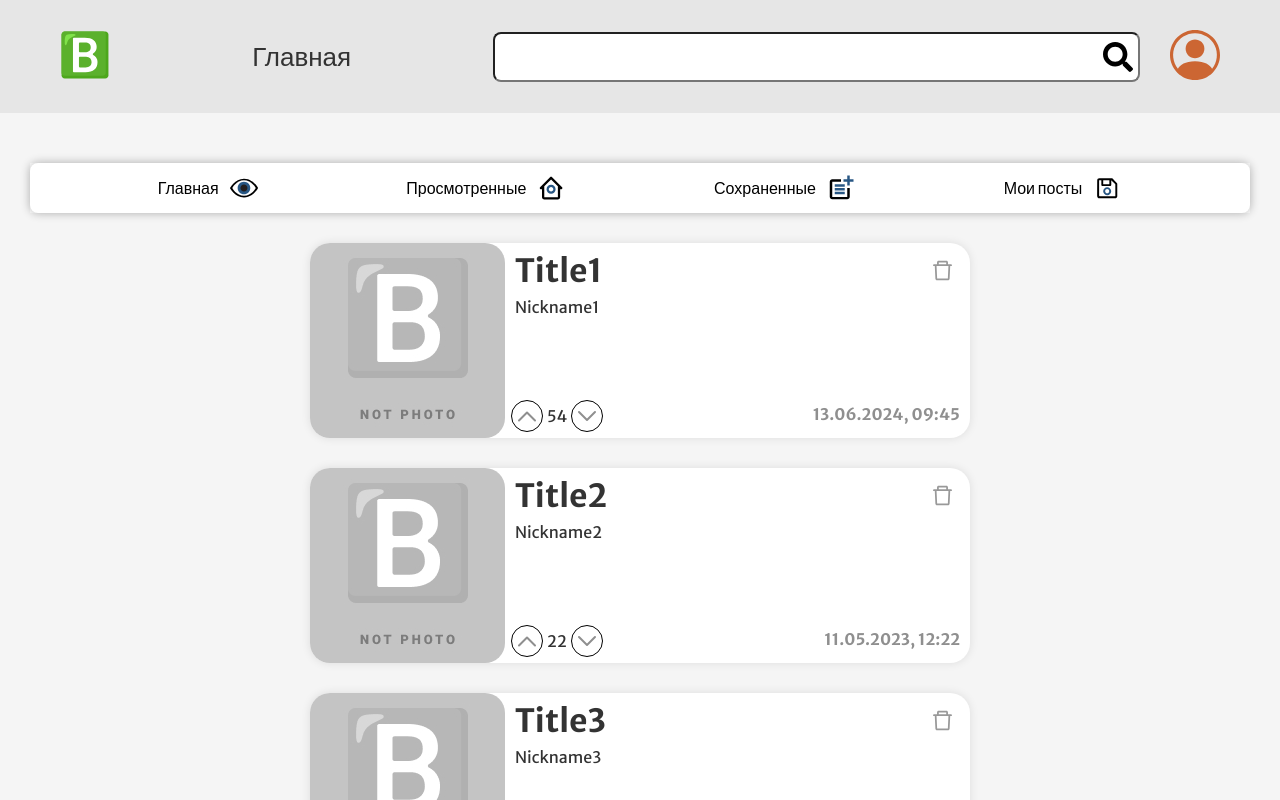
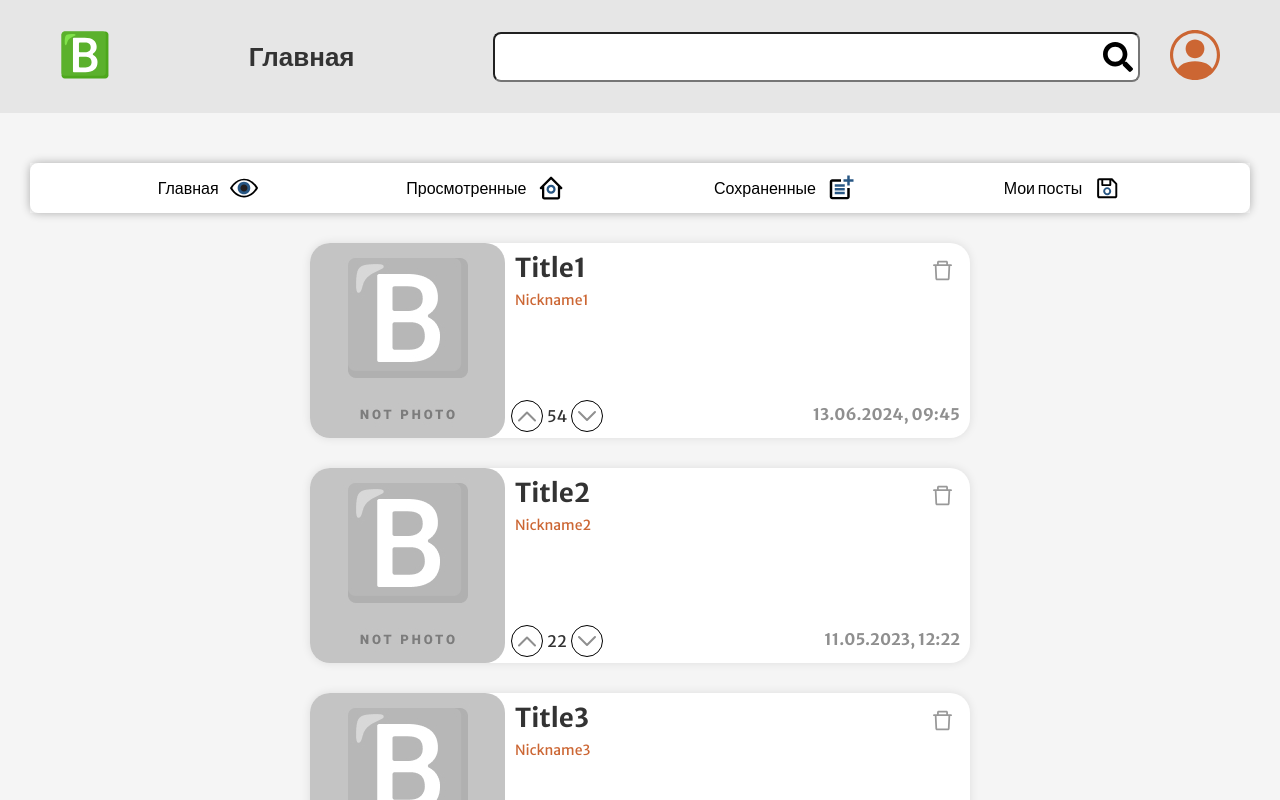
Before and after one commit to John1925Brown/blogget, a React (Create React App) app: page / in a window 1280 px wide. Shown: the top 800 px of the page. Built offline with nearby package versions, Linux system fonts and the light colour scheme.

Commit message:
add comp Text

```diff
--- a/package.json
+++ b/package.json
@@ -6,6 +6,7 @@
     "@testing-library/jest-dom": "^5.17.0",
     "@testing-library/react": "^13.4.0",
     "@testing-library/user-event": "^13.5.0",
+    "classnames": "^2.5.1",
     "normalize.css": "^8.0.1",
     "prop-types": "^15.8.1",
     "random-words": "^2.0.1",
--- /dev/null
+++ b/src/UI/Text/Text.jsx
@@ -0,0 +1,48 @@
+import classNames from 'classnames';
+import style from './Text.module.css';
+import PropTypes from 'prop-types';
+
+export const Text = (prop) => {
+  const {
+    As = 'span',
+    color = 'black',
+    size,
+    tsize,
+    dsize,
+    className,
+    children,
+    href,
+    center,
+  } = prop;
+
+  const classes = classNames(
+    className,
+    style[color],
+    { [style.center]: center },
+    { [style[`fs${size}`]]: size },
+    { [style[`fst${tsize}`]]: tsize },
+    { [style[`fsd${dsize}`]]: dsize }
+  );
+
+  return (
+    <As className={classes} href={href}>
+      {children}
+    </As>
+  );
+};
+
+Text.PropTypes = {
+  As: PropTypes.string,
+  color: PropTypes.string,
+  size: PropTypes.number,
+  tsize: PropTypes.number,
+  dsize: PropTypes.number,
+  className: PropTypes.string,
+  children: PropTypes.oneOfType([
+    PropTypes.string,
+    PropTypes.object,
+    PropTypes.array,
+  ]),
+  href: PropTypes.string,
+  center: PropTypes.bool,
+};
--- /dev/null
+++ b/src/UI/Text/Text.module.css
@@ -0,0 +1,179 @@
+.center {
+  text-align: center;
+}
+
+.black {
+  color: var(--black);
+}
+
+.orange {
+  color: var(--orange);
+}
+
+.blue {
+  color: var(--blue);
+}
+
+.green {
+  color: var(--green);
+}
+
+.white {
+  color: var(--white);
+}
+
+.grayF5 {
+  color: var(--grayF5);
+}
+
+.greyED {
+  color: var(--greyED);
+}
+
+.greyE6 {
+  color: var(--greyE6);
+}
+
+.greyD9 {
+  color: var(--greyD9);
+}
+
+.greyBF {
+  color: var(--greyBF);
+}
+
+.grey99 {
+  color: var(--grey99);
+}
+
+.grey66 {
+  color: var(--grey66);
+}
+
+.grey33 {
+  color: var(--grey33);
+}
+
+.fs26 {
+  font-size: 26px;
+  line-height: 32px;
+}
+
+.fs24 {
+  font-size: 24px;
+  line-height: 30px;
+}
+
+.fs22 {
+  font-size: 22px;
+  line-height: 26px;
+}
+
+.fs20 {
+  font-size: 20px;
+  line-height: 24px;
+}
+
+.fs18 {
+  font-size: 18px;
+  line-height: 22px;
+}
+
+.fs16 {
+  font-size: 16px;
+  line-height: 20px;
+}
+
+.fs14 {
+  font-size: 14px;
+  line-height: 18px;
+}
+
+.fs12 {
+  font-size: 12px;
+  line-height: 16px;
+}
+
+@media (min-width: 768px) {
+  .fst26 {
+    font-size: 26px;
+    line-height: 32px;
+  }
+
+  .fst24 {
+    font-size: 24px;
+    line-height: 30px;
+  }
+
+  .fst22 {
+    font-size: 22px;
+    line-height: 26px;
+  }
+
+  .fst20 {
+    font-size: 20px;
+    line-height: 24px;
+  }
+
+  .fst18 {
+    font-size: 18px;
+    line-height: 22px;
+  }
+
+  .fst16 {
+    font-size: 16px;
+    line-height: 20px;
+  }
+
+  .fst14 {
+    font-size: 14px;
+    line-height: 18px;
+  }
+
+  .fst12 {
+    font-size: 12px;
+    line-height: 16px;
+  }
+}
+
+@media (min-width: 1024px) {
+  .fsd26 {
+    font-size: 26px;
+    line-height: 32px;
+  }
+
+  .fsd24 {
+    font-size: 24px;
+    line-height: 30px;
+  }
+
+  .fsd22 {
+    font-size: 22px;
+    line-height: 26px;
+  }
+
+  .fsd20 {
+    font-size: 20px;
+    line-height: 24px;
+  }
+
+  .fsd18 {
+    font-size: 18px;
+    line-height: 22px;
+  }
+
+  .fsd16 {
+    font-size: 16px;
+    line-height: 20px;
+  }
+
+  .fsd14 {
+    font-size: 14px;
+    line-height: 18px;
+  }
+
+  .fsd12 {
+    font-size: 12px;
+    line-height: 16px;
+  }
+}
--- /dev/null
+++ b/src/UI/Text/index.js
@@ -0,0 +1 @@
+export * from './Text';
--- a/src/components/Header/Heading/Heading.jsx
+++ b/src/components/Header/Heading/Heading.jsx
@@ -1,9 +1,14 @@
 import React from 'react';
 import style from './Heading.module.css';
 import PropTypes from 'prop-types';
+import { Text } from '../../../UI/Text/Text';
 
 export const Heading = ({ text }) => {
-  return <div className={style.heading}> {text}</div>;
+  return (
+    <Text As="h1" size={22} tsize={26} center className={style.heading}>
+      {text}
+    </Text>
+  );
 };
 
 Heading.propTypes = {
--- a/src/components/Header/Heading/Heading.module.css
+++ b/src/components/Header/Heading/Heading.module.css
@@ -1,15 +1,11 @@
 .heading {
   order: 1;
   grid-column: 1/4;
-  text-align: center;
-  font-size: 22px;
 }
 
 @media (min-width: 768px) {
   .heading {
     order: 0;
     grid-column: auto;
-    text-align: center;
-    font-size: 26px;
   }
 }
--- a/src/components/Main/List/Post/Content/Content.jsx
+++ b/src/components/Main/List/Post/Content/Content.jsx
@@ -1,18 +1,26 @@
 import React from 'react';
 import style from './Content.module.css';
 import PropTypes from 'prop-types';
+import { Text } from '../../../../../UI/Text/Text';
 
 export const Content = ({ title, author }) => (
   <div className={style.content}>
-    <h2 className={style.title}>
-      <a className={style.linkPost} href="#post">
+    <Text As="h2" className={style.title}>
+      <Text As="a" size={18} tsize={24} className={style.linkPost} href="#post">
         {title}
-      </a>
-    </h2>
+      </Text>
+    </Text>
 
-    <a className={style.linkAuthor} href="#author">
+    <Text
+      As="a"
+      size={12}
+      tsize={14}
+      color="orange"
+      className={style.linkAuthor}
+      href="#author"
+    >
       {author}
-    </a>
+    </Text>
   </div>
 );
 
--- a/src/components/Main/List/Post/Content/Content.module.css
+++ b/src/components/Main/List/Post/Content/Content.module.css
@@ -54,9 +54,3 @@
     color: #2d2d2d;
   }
 }
-
-@media (min-width: 768px) {
-  .linkPost {
-    font-size: 32px;
-  }
-}
```
Also changed, not shown: 1 other file (tests, documents, lock files or other folders).
